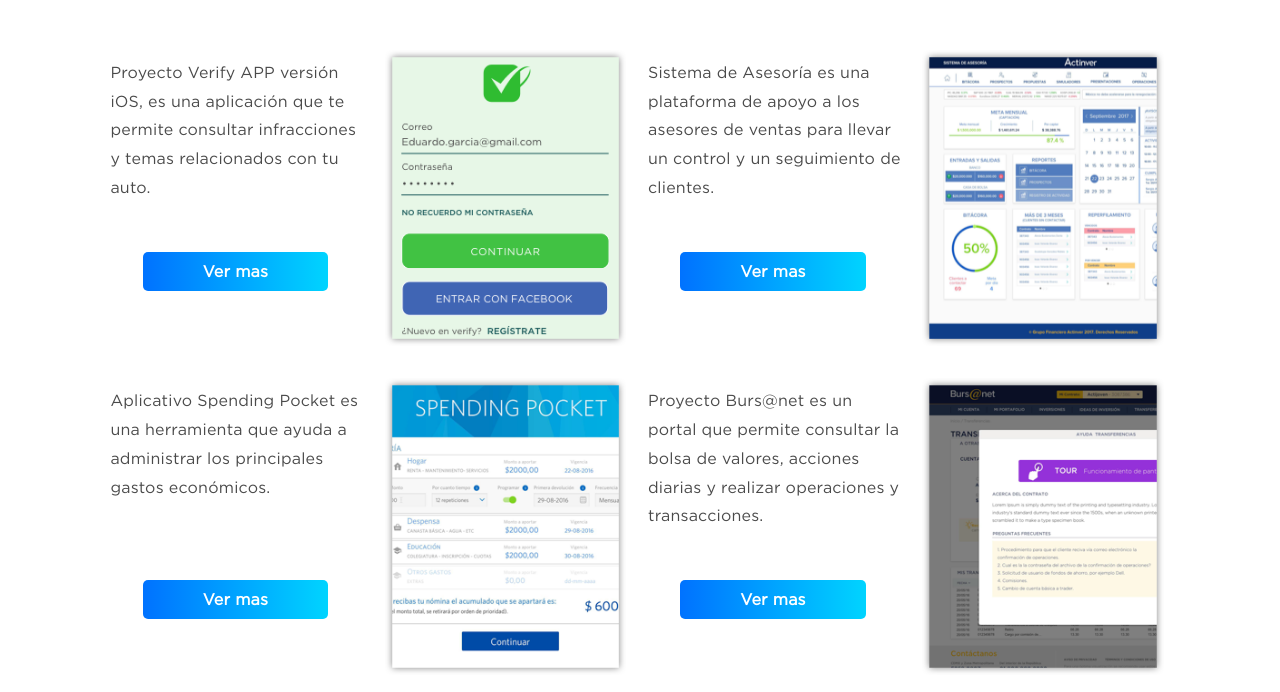
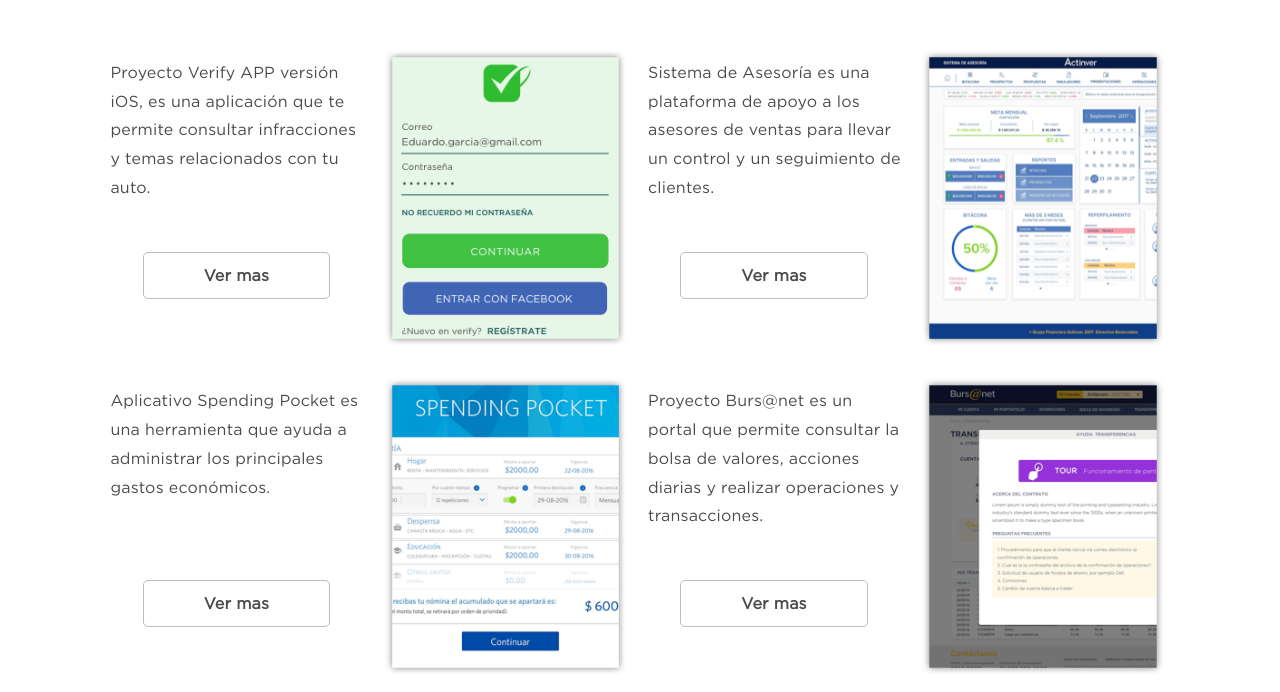
Before and after one commit to PedroVentura1/portfolio, a plain HTML site: page portfolio.html in a window 1280 px wide. Shown: the part 108-800 px from the top of the page. Drawn offline with Linux system fonts and the light colour scheme.

Commit message:
Update styles.css

```diff
--- a/css/styles.css
+++ b/css/styles.css
@@ -115,13 +115,10 @@
 .txt_container span{
   font-size: 1em;
   border-radius: 5px;
-  /*border: 1px solid #bdbdbd;*/
-  background: -webkit-gradient(linear, left top, right top, from(#0072ff), to(#00d4ff));
-  background: linear-gradient(90deg, #0072ff 0%, #00d4ff 100%);
-  color: #fff;
+  border: 1px solid #bdbdbd;
   font-weight: bold;
   cursor: pointer;
-  padding: 5px 60px;
+  padding: 8px 60px;
   position: absolute;
   top: calc(250px + -3em);
   left: 15%;
```
